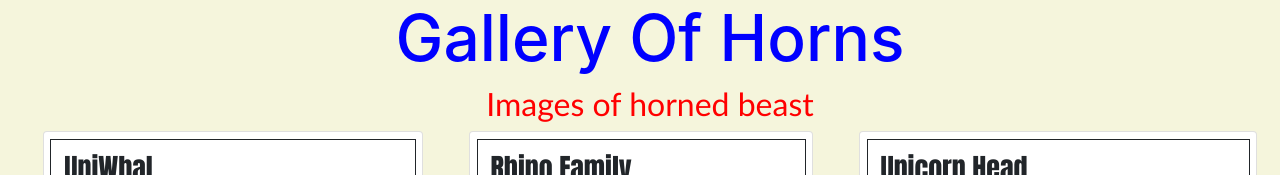
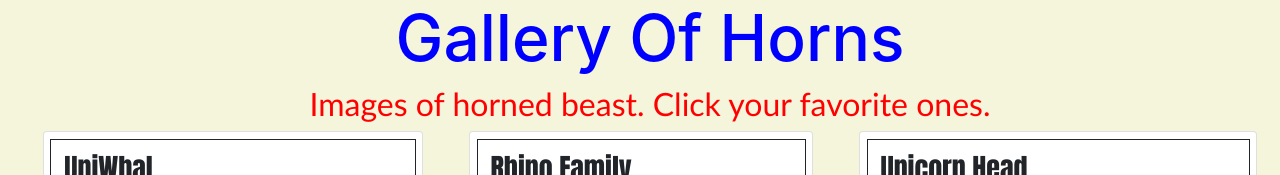
Before and after one commit to bkhanal4351/gallery-of-horns, a React (Create React App) app: page / in a window 1280 px wide. Shown: the top 175 px of the page. Built offline with nearby package versions, Linux system fonts and the light colour scheme.

Commit message:
update read me and title

```diff
--- a/src/Header.js
+++ b/src/Header.js
@@ -6,7 +6,7 @@ class Header extends React.Component {
     return (
       <header>
         <h1>Gallery Of Horns</h1>
-        <h2>Images of horned beast</h2>
+        <h2>Images of horned beast. Click your favorite ones.</h2>
       </header>
     )
   }
```
Also changed, not shown: 1 other file (tests, documents, lock files or other folders).
